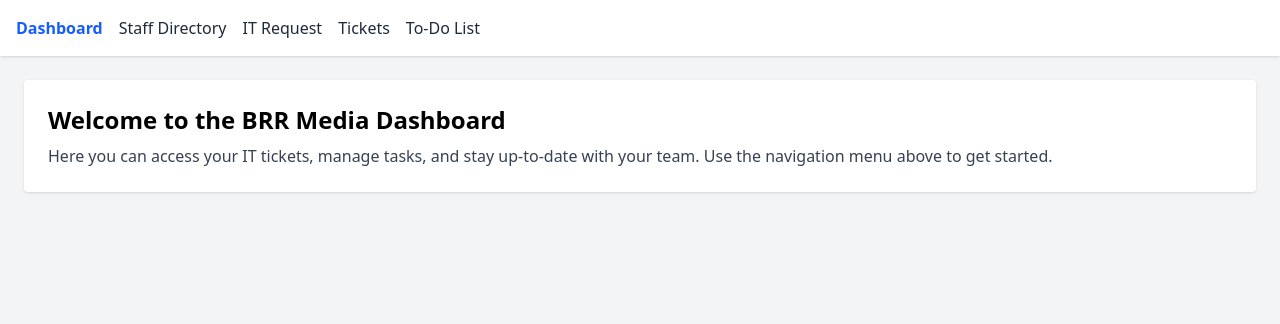
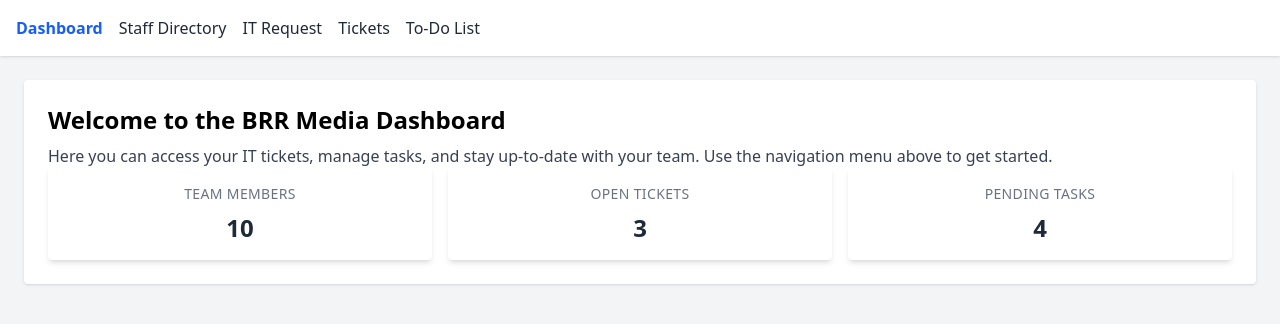
Before and after one commit to Harry-Leepz/brr-media, a React (Vite) app: page / in a window 1280 px wide. Shown: the top 324 px of the page. Built offline with nearby package versions, Linux system fonts and the light colour scheme.

Commit message:
feat: add DashboardCard component and integrate it into the Dashboard page

```diff
--- /dev/null
+++ b/src/components/DashboardCard.tsx
@@ -0,0 +1,15 @@
+type DashboardCardProps = {
+  title: string;
+  value: string | number;
+};
+
+export default function DashboardCard({ title, value }: DashboardCardProps) {
+  return (
+    <div className='bg-white p-4 rounded shadow-md text-center'>
+      <h3 className='text-sm text-gray-500 mb-2 uppercase tracking-wide'>
+        {title}
+      </h3>
+      <p className='text-2xl font-bold text-gray-800'>{value}</p>
+    </div>
+  );
+}
--- a/src/pages/Dashboard.tsx
+++ b/src/pages/Dashboard.tsx
@@ -1,4 +1,24 @@
+import { useEffect, useState } from "react";
+
+import DashboardCard from "../components/DashboardCard";
+
+import staffData from "../data/staff.json";
+import ticketData from "../data/tickets.json";
+import todoData from "../data/todos.json";
+
 export default function Dashboard() {
+  const [staffCount, setStaffCount] = useState(0);
+  const [openTickets, setOpenTickets] = useState(0);
+  const [pendingTasks, setPendingTasks] = useState(0);
+
+  useEffect(() => {
+    setTimeout(() => {
+      setStaffCount(staffData.length);
+      setOpenTickets(ticketData.filter((t) => t.status === "Open").length);
+      setPendingTasks(todoData.filter((t) => !t.completed).length);
+    }, 500);
+  }, []);
+
   return (
     <div className='bg-white p-6 rounded shadow'>
       <h1 className='text-2xl font-bold mb-2'>
@@ -8,6 +28,12 @@
         Here you can access your IT tickets, manage tasks, and stay up-to-date
         with your team. Use the navigation menu above to get started.
       </p>
+
+      <div className='grid grid-cols-1 sm:grid-cols-2 md:grid-cols-3 gap-4'>
+        <DashboardCard title='Team Members' value={staffCount} />
+        <DashboardCard title='Open Tickets' value={openTickets} />
+        <DashboardCard title='Pending Tasks' value={pendingTasks} />
+      </div>
     </div>
   );
 }
```
